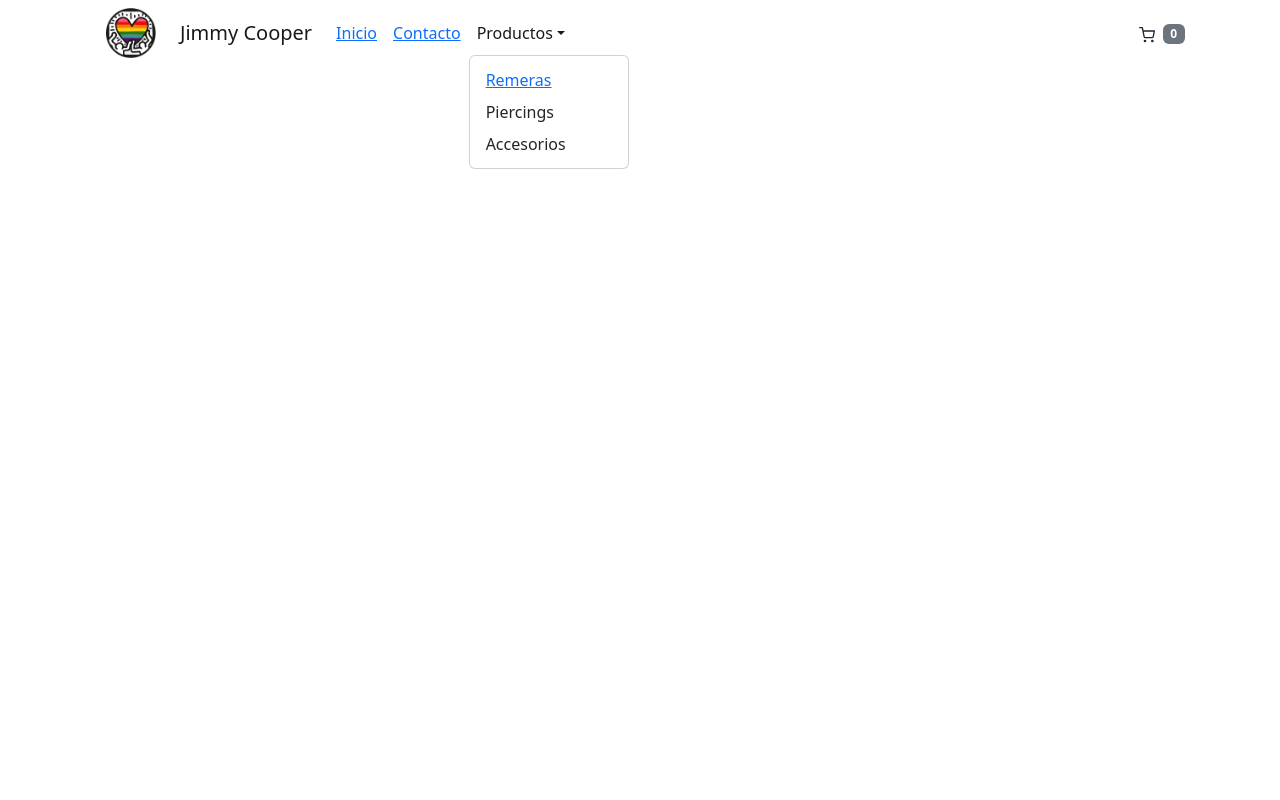
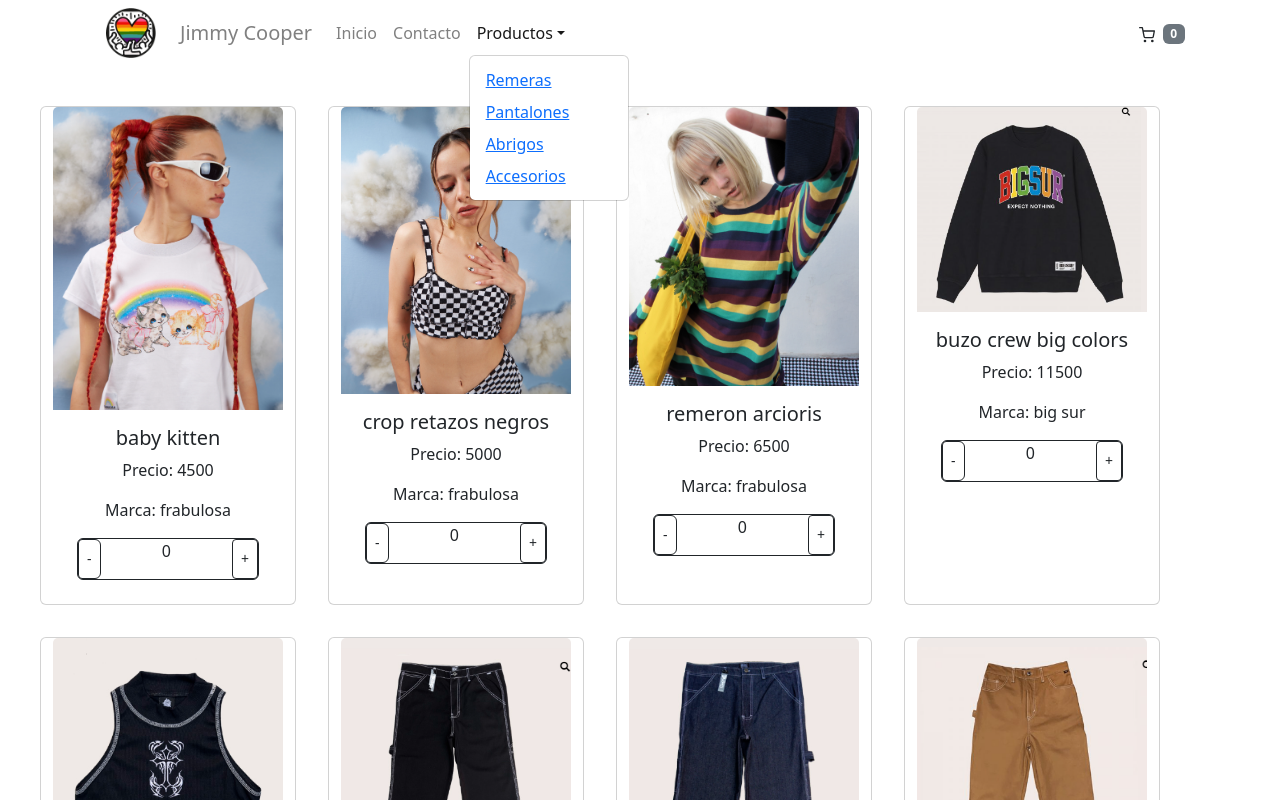
Before and after one commit to indirasosa/jimmy-cooper-local, a React (Create React App) app: page /category/1 in a window 1280 px wide. Both pictures are taken after a click on the button "Productos". Shown: the top 800 px of the page. Built offline with nearby package versions, Linux system fonts and the light colour scheme.

Commit message:
botón cantidad

```diff
--- a/src/App.js
+++ b/src/App.js
@@ -9,13 +9,14 @@ function App() {
   return (
     <BrowserRouter>
       <div className="App">
-
         <NavBar/>
-
         <Routes>
           <Route path="/" element={<ItemListContainer/>}></Route>
           <Route path="/contacto" element={<Contacto/>}></Route>
-          <Route path="/category"></Route>
+          <Route path="/category/:idCaterogy" element={<ItemListContainer/>}></Route>
+          <Route path="/category/:idCaterogy" element={<ItemListContainer/>}></Route>
+          <Route path="/category/:idCaterogy" element={<ItemListContainer/>}></Route>
+          <Route path="/category/:idCaterogy" element={<ItemListContainer/>}></Route>
         </Routes>
       </div>
     </BrowserRouter>
--- a/src/componentes/Item/Item.jsx
+++ b/src/componentes/Item/Item.jsx
@@ -1,6 +1,5 @@
-import Button from 'react-bootstrap/Button';
 import Card from 'react-bootstrap/Card';
-
+import { BotonContador } from '../botonCantidad/botonCantidad';
 
 export const Item = ({name, price, brand, imagen})=> {
         return (
@@ -13,7 +12,7 @@ export const Item = ({name, price, brand, imagen})=> {
                     <p>Precio: {price}</p>
                     <p>Marca: {brand}</p>
                 </Card.Text>
-                <Button variant="dark">Detalle</Button>
+                <BotonContador/>
               </Card.Body>
             </Card>
             </>
--- a/src/componentes/ItemList/ItemList.jsx
+++ b/src/componentes/ItemList/ItemList.jsx
@@ -8,7 +8,7 @@ export const ItemList = () => {
             productos.map (element => {
                 return(
                     <>
-                    <Item key={element.id} name={element.name} price={element.price} brand={element.brand} imagen={element.imagen}/>
+                    <Item name={element.name} brand={element.brand} price={element.price} imagen={element.imagen} key={element.id}/>
                     </>
                 )
             })
--- a/src/componentes/ItemListContainer/ItemListContainer.jsx
+++ b/src/componentes/ItemListContainer/ItemListContainer.jsx
@@ -1,12 +1,14 @@
 import {ItemList} from "../ItemList/ItemList";
 import {useEffect, useState} from "react";
 import {productos} from "../../productos";
-
+import { useParams } from "react-router-dom";
 
 
 export const ItemListContainer = () => {
     const [listado, setListado] = useState ([]);
 
+    const idCategory = useParams().idCategory;
+    console.log(idCategory)
     const renderizarProductos = () => {
         return new Promise ((resolve, reject)=> {
             setTimeout(()=> {
@@ -17,11 +19,10 @@ export const ItemListContainer = () => {
     useEffect(()=> {
         renderizarProductos().then((catalogo)=> setListado(catalogo))
     }, [])
-
     return (
         <>
         <div className="d-flex row m-4 center">
-        <ItemList listado={listado}/>
+        <ItemList propiedad={listado}/>
         </div>
         </>
     )
--- a/src/componentes/NabBarComponente/NavBar.css
+++ b/src/componentes/NabBarComponente/NavBar.css
@@ -1,3 +1,11 @@
 .logoImg {
     height: 50px;
 }
+.claseActiva {
+    color:black;
+    text-decoration: none;
+}
+.claseInactiva {
+    color:grey;
+    text-decoration: none;
+}
--- a/src/componentes/NabBarComponente/NavBar.jsx
+++ b/src/componentes/NabBarComponente/NavBar.jsx
@@ -12,24 +12,29 @@ export const NavBar = () => {
       <Navbar bg="ligth" expand="lg">
       <Container>
        <img src={ImagenLogo} className="logoImg mx-4" alt="Logo" />
-        <Navbar.Brand href="/">Jimmy Cooper</Navbar.Brand>
+        <Navbar.Brand href="/" className='claseInactiva'>Jimmy Cooper</Navbar.Brand>
         <Navbar.Toggle aria-controls="basic-navbar-nav" />
         <Navbar.Collapse id="basic-navbar-nav">
           <Nav className="me-auto">
             <Nav.Link >
-              <Link to="/">Inicio</Link>
+            <Link className='claseInactiva' to="/">Inicio</Link>
             </Nav.Link>
             <Nav.Link>
-              <Link to="/contacto">Contacto</Link>
+              <NavLink className={({isActive})=> isActive === true ? "claseActiva" : "claseInactiva"} to="/contacto">Contacto</NavLink>
             </Nav.Link>
             <NavDropdown title="Productos" id="basic-nav-dropdown">
               <NavDropdown.Item>
-                <NavLink >Remeras</NavLink>
+                <Link to="/category/remeras">Remeras</Link>
               </NavDropdown.Item>
-              <NavDropdown.Item href="#action/3.2">
-                Piercings
+              <NavDropdown.Item>
+                <Link to="/category/pantalones">Pantalones</Link>
               </NavDropdown.Item>
-              <NavDropdown.Item href="#action/3.3">Accesorios</NavDropdown.Item>
+              <NavDropdown.Item>
+                <Link to="/category/abrigos">Abrigos</Link>
+              </NavDropdown.Item>
+              <NavDropdown.Item>
+                <Link to="/category/accesorios">Accesorios</Link>
+              </NavDropdown.Item>
             </NavDropdown>
           </Nav>
         </Navbar.Collapse>
--- /dev/null
+++ b/src/componentes/botonCantidad/botonCantidad.jsx
@@ -0,0 +1,17 @@
+import Button from 'react-bootstrap/Button'
+import { useState } from 'react';
+
+export const BotonContador = ()=> {
+    const [cantidad, setCambiarCantidad] = useState(0);
+    const funcionCambiarCantidad = () => {
+        setCambiarCantidad(cantidad+1)
+    }
+
+  return (
+    <div className="d-flex justify-content-between border border-dark rounded m-2">
+        <Button variant="outline-dark" size="sm" className="rounded-end">-</Button>
+        <p className="d-flex align-items-center">{cantidad}</p>
+        <Button onClick={funcionCambiarCantidad} variant="outline-dark" size="sm">+</Button>
+    </div>
+  );
+}
```
